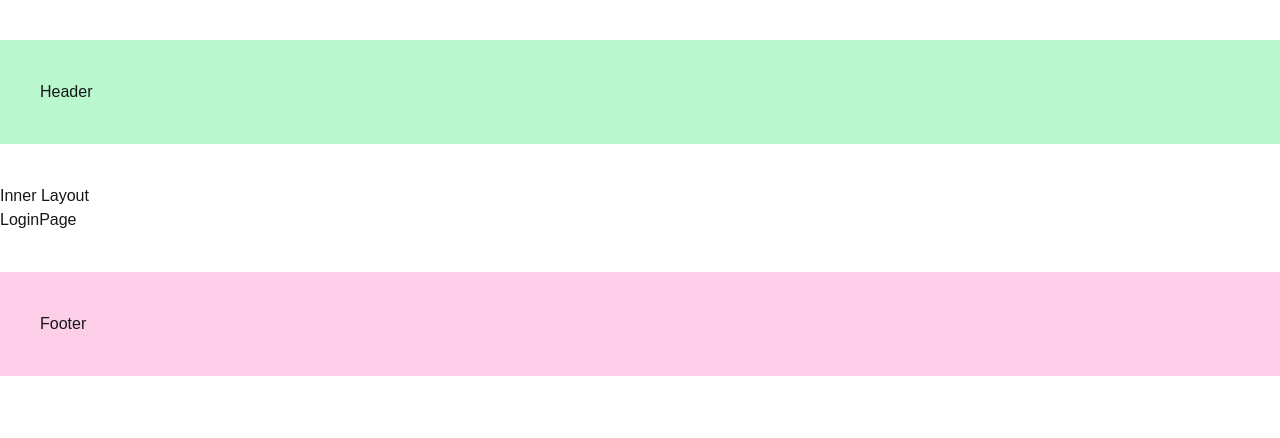
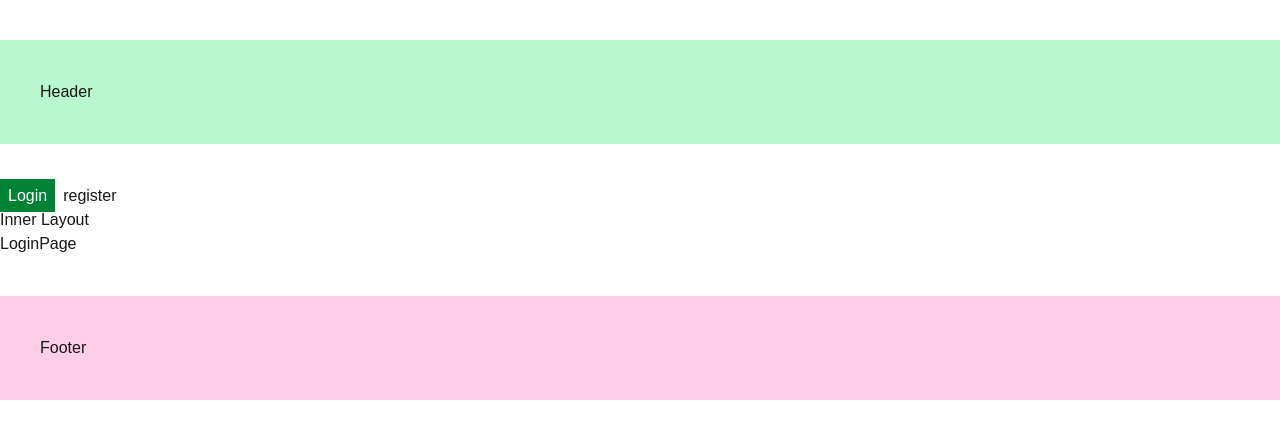
Before and after one commit to HabiburRahman02/next-js-course, a Next.js app: page /login in a window 1280 px wide. Shown: the top 438 px of the page. Built offline with nearby package versions, Linux system fonts and the light colour scheme.

Commit message:
active link

```diff
--- /dev/null
+++ b/src/app/(auth)/layout.tsx
@@ -0,0 +1,33 @@
+"use client"
+import Link from 'next/link';
+import { usePathname } from 'next/navigation';
+import React from 'react'
+
+export default function NavLayout({ children }: Readonly<{
+  children: React.ReactNode;
+}>) {
+  const links = [
+    { name: 'Login', href: '/login' },
+    { name: 'register', href: '/register' },
+    // {name: 'Login', href: '/login'},
+  ]
+  const pathname = usePathname();
+  console.log(pathname, 'pathname');
+  return (
+    <div>
+      <div>
+        {
+          links.map(link => {
+
+            const isActive = pathname.includes(link.href)
+            return <Link
+            className={isActive ? 'bg-green-700 text-white p-2': 'p-2'}
+            href={link.href} key={link.name}>{link.name}</Link>
+          })
+        }
+      </div>
+
+      {children}
+    </div>
+  )
+}
```
